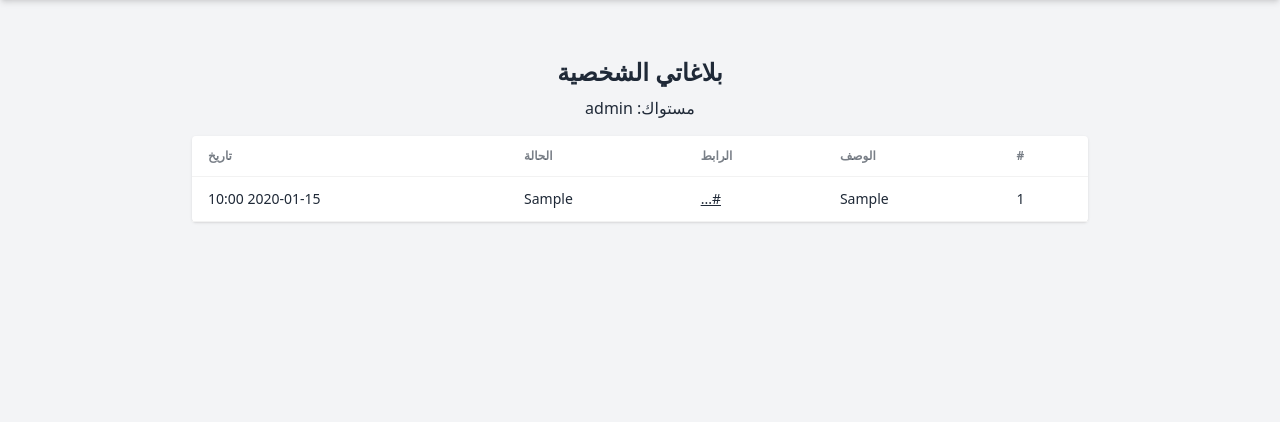
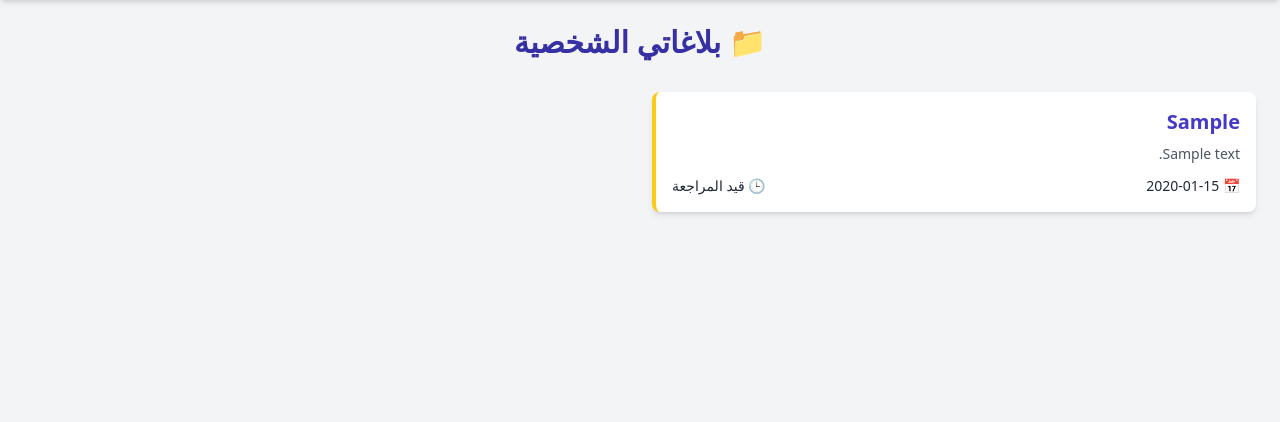
Before and after one commit to ghaithhasan963/reporting-platform, a Flask app: template reporting_platform/templates/dashboard.html in a window 1280 px wide. Shown: the part 80-502 px from the top of the page. Run offline with Flask 3, Linux system fonts and the light colour scheme; tables that the repository leaves empty hold one stand-in row (values such as "Sample post"); the template is opened without the code that fills it: values that come from a table or form of the project are taken from there, most other values are stand-ins (such as "Sample title", 1, 10 or a date in 2020); some libraries are stand-ins or nearby versions.

Commit message:
Update dashboard.html

```diff
--- a/reporting_platform/templates/dashboard.html
+++ b/reporting_platform/templates/dashboard.html
@@ -1,23 +1,24 @@
 {% extends 'base.html' %}
+{% block title %}لوحة المستخدم | SaveNet{% endblock %}
 {% block content %}
-<div class="max-w-4xl mx-auto mt-8">
-  <h2 class="text-2xl font-bold mb-2 text-center">بلاغاتي الشخصية</h2>
-  <p class="text-center mb-4">مستواك: {{ level }}</p>
-  <table class="table w-full bg-white rounded shadow">
-    <thead>
-      <tr><th>#</th><th>الوصف</th><th>الرابط</th><th>الحالة</th><th>تاريخ</th></tr>
-    </thead>
-    <tbody>
-      {% for r in reports %}
-      <tr>
-        <td>{{ r.id }}</td>
-        <td>{{ r.category }}</td>
-        <td><a href="{{ r.link }}" class="link">{{ r.link[:30] }}...</a></td>
-        <td>{{ r.approved }}</td>
-        <td>{{ r.created_at.strftime('%Y-%m-%d %H:%M') }}</td>
-      </tr>
-      {% endfor %}
-    </tbody>
-  </table>
+
+<h2 class="text-3xl font-bold text-center text-indigo-800 mb-8 animate__animated animate__fadeIn">📁 بلاغاتي الشخصية</h2>
+
+<div class="grid grid-cols-1 md:grid-cols-2 gap-6 animate__animated animate__fadeInUp animate__delay-1s">
+  {% for r in reports %}
+    <div class="bg-white shadow-md p-4 rounded-lg border-l-4 {% if r.approved == 'approved' %}border-green-500{% elif r.approved == 'rejected' %}border-red-500{% else %}border-yellow-400{% endif %} transform hover:scale-105 transition">
+      <h3 class="text-xl font-semibold text-indigo-700">{{ r.category }}</h3>
+      <p class="text-sm text-gray-600 mt-2">{{ r.description }}</p>
+      <div class="flex justify-between mt-3 text-sm">
+        <span>📅 {{ r.created_at.strftime('%Y-%m-%d') }}</span>
+        <span>
+          {% if r.approved == 'approved' %}✅ مقبولة{% elif r.approved == 'rejected' %}❌ مرفوضة{% else %}🕒 قيد المراجعة{% endif %}
+        </span>
+      </div>
+    </div>
+  {% else %}
+    <p class="text-center text-gray-500">لا توجد بلاغات حتى الآن.</p>
+  {% endfor %}
 </div>
+
 {% endblock %}
```
